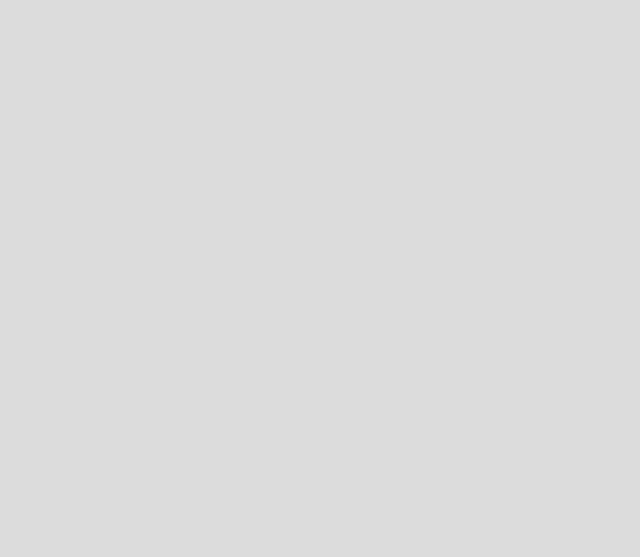
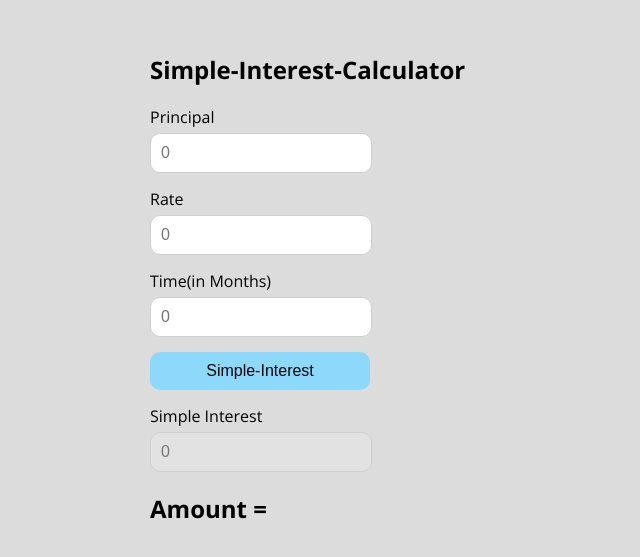
Before and after one commit to gowthamiallu5/arth-simpleinterest-calculation, a React (Create React App) app: page / in a window 1280 px wide. Shown: the part 1185-1742 px from the top of the page, without its empty margins (0-640 px from the left). Before the commit the page ends 1238 px from the top, so only its background shows below. Built offline with nearby package versions, Linux system fonts and the light colour scheme.

Commit message:
created simple-interest component

```diff
--- a/src/App.js
+++ b/src/App.js
@@ -2,6 +2,7 @@ import React from "react";
 import Header from "./component/header";
 import Headline from "./component/headline";
 import Arthemetic from "./component/arthemetic";
+import Simple from "./component/simpleinterest";
 import "./app.scss";
 
 function App() {
@@ -10,7 +11,10 @@ function App() {
       <Header />
       <section className="main">
         <Headline header="SIMPLE INTEREST" desc="Calculating simple interest" />
-        <Arthemetic number1={0} number2={0}/>
+        <Arthemetic number1={0} number2={0} />
+      </section>
+      <section className="simple">
+        <Simple />
       </section>
     </div>
   );
--- a/src/app.scss
+++ b/src/app.scss
@@ -1,16 +1,14 @@
-
-
-body{
-    font-family: 'Open Sans', sans-serif;
-    background: gainsboro;
-    padding: 0;
-    margin: 0;
+body {
+  font-family: "Open Sans", sans-serif;
+  background: gainsboro;
+  padding: 0;
+  margin: 0;
 }
 
-.main{
-    width:100%;
-    max-width: 980px;
-    margin:50px auto 80%;
-    padding: 0 10px;
-
+.main,
+.simple {
+  width: 100%;
+  max-width: 980px;
+  margin: 50px auto 80%;
+  padding: 0 10px;
 }
--- a/src/component/simpleinterest/index.js
+++ b/src/component/simpleinterest/index.js
@@ -0,0 +1,36 @@
+import React, { useState } from "react";
+import "./styles.scss";
+
+const Simple = () => {
+  const handleFormSubmit = (e) => {
+    e.preventDefault();
+  };
+
+  return (
+    <>
+      <h1>Simple-Interest-Calculator</h1>
+      <form className="simple-interest" onSubmit={handleFormSubmit}>
+        <div>
+          <label>Principal</label>
+          <input type="text" name="Principal Amount" placeholder="0" />
+        </div>
+        <div>
+          <label>Rate</label>
+          <input type="text" name="rate" placeholder="0" />
+        </div>
+        <div>
+          <label>Time(in Months)</label>
+          <input type="text" name="time" placeholder="0" />
+        </div>
+        <button type="submit">Simple-Interest</button>
+        <div>
+          <label>Simple Interest</label>
+          <input type="text" name="simple-interest" placeholder="0" disabled />
+        </div>
+        <h1>Amount = {}</h1>
+      </form>
+    </>
+  );
+};
+
+export default Simple;
--- a/src/component/simpleinterest/styles.scss
+++ b/src/component/simpleinterest/styles.scss
@@ -0,0 +1,27 @@
+.simple-interest {
+  input {
+    width: 200px;
+    display: block;
+    margin-bottom: 15px;
+    margin-top: 5px;
+    padding: 10px;
+    border: 1px solid #cfcfcf;
+    font-family: "Roboto Slab", sans-serif;
+    font-size: 16px;
+    outline: none;
+    border-radius: 10px;
+  }
+  button {
+    display: block;
+    font-size: 16px;
+    margin-bottom: 15px;
+    margin-top: 5px;
+    padding: 10px;
+    border-radius: 10px;
+    border: none;
+    width: 220px;
+    box-shadow: 1px 1px 0px 2px rgba (0, 0, 0, 0.3);
+    background: rgb(141, 217, 252);
+    cursor: pointer;
+  }
+}
```
